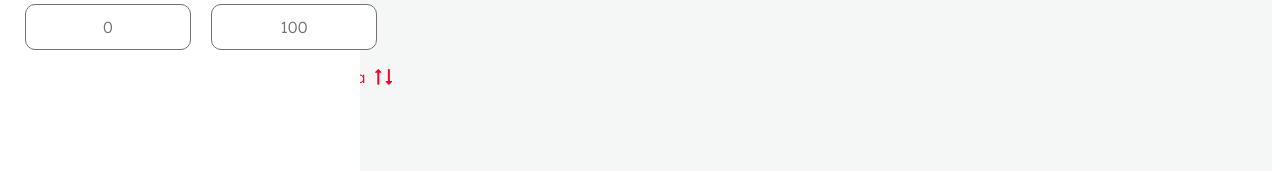
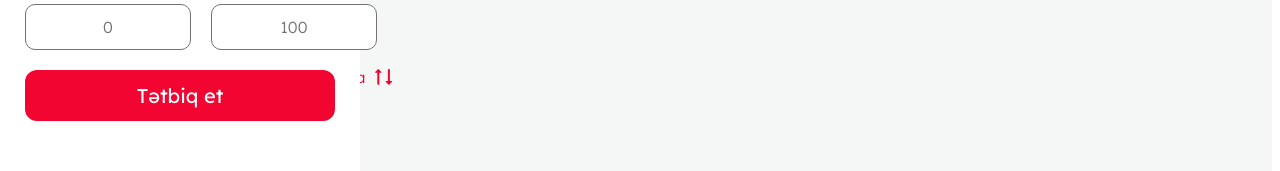
Before and after one commit to tarlansoltanov/sufle-front, a React (Vite) app: page /products in a window 1280 px wide. Both pictures are taken after a click on the button "Filtr". Shown: the part 471-642 px from the top of the page. Built offline with nearby package versions, Linux system fonts and the light colour scheme.

Commit message:
Products Filter submit button added

```diff
--- a/src/views/products/Products.module.scss
+++ b/src/views/products/Products.module.scss
@@ -292,6 +292,25 @@
       }
     }
   }
+
+  & > .submitBtn {
+    width: 100%;
+
+    font-weight: 400;
+    font-size: 20px;
+    line-height: 25px;
+    text-align: center;
+
+    color: #ffffff;
+    background-color: #f20530;
+    padding: 13px;
+
+    border: none;
+    outline: none;
+    border-radius: 12px;
+
+    cursor: pointer;
+  }
 }
 
 .products {
--- a/src/views/products/index.tsx
+++ b/src/views/products/index.tsx
@@ -171,12 +171,13 @@ const Products = () => {
                 </div>
               </div>
             </div>
+
+            <button className={styles.submitBtn}>Tətbiq et</button>
           </section>
 
           <section className={styles.products}>
             <div className={styles.ordering}>
-              <div className={styles.categories}>
-              </div>
+              <div className={styles.categories}></div>
               <div className={cs(styles.sort, { [styles.sortOpen]: sortOpen })}>
                 <button onClick={() => setSortOpen(!sortOpen)}>
                   <span>
--- a/src/views/products/range-slider.css
+++ b/src/views/products/range-slider.css
@@ -36,8 +36,15 @@
 }
 
 @media screen and (max-width: 1280px) {
-  .rangeSlider .bar {
+
+  .rangeSlider .bar,
+  .rangeSlider .bar-inner,
+  .rangeSlider .bar-inner-left,
+  .rangeSlider .bar-inner-right,
+  .rangeSlider .bar-left,
+  .rangeSlider .bar-right {
     height: 3px;
+    padding: 0;
   }
 
   .rangeSlider .thumb::before {
@@ -54,6 +61,5 @@
     box-shadow: none;
     border: none;
     background-color: transparent;
-
   }
 }
```
